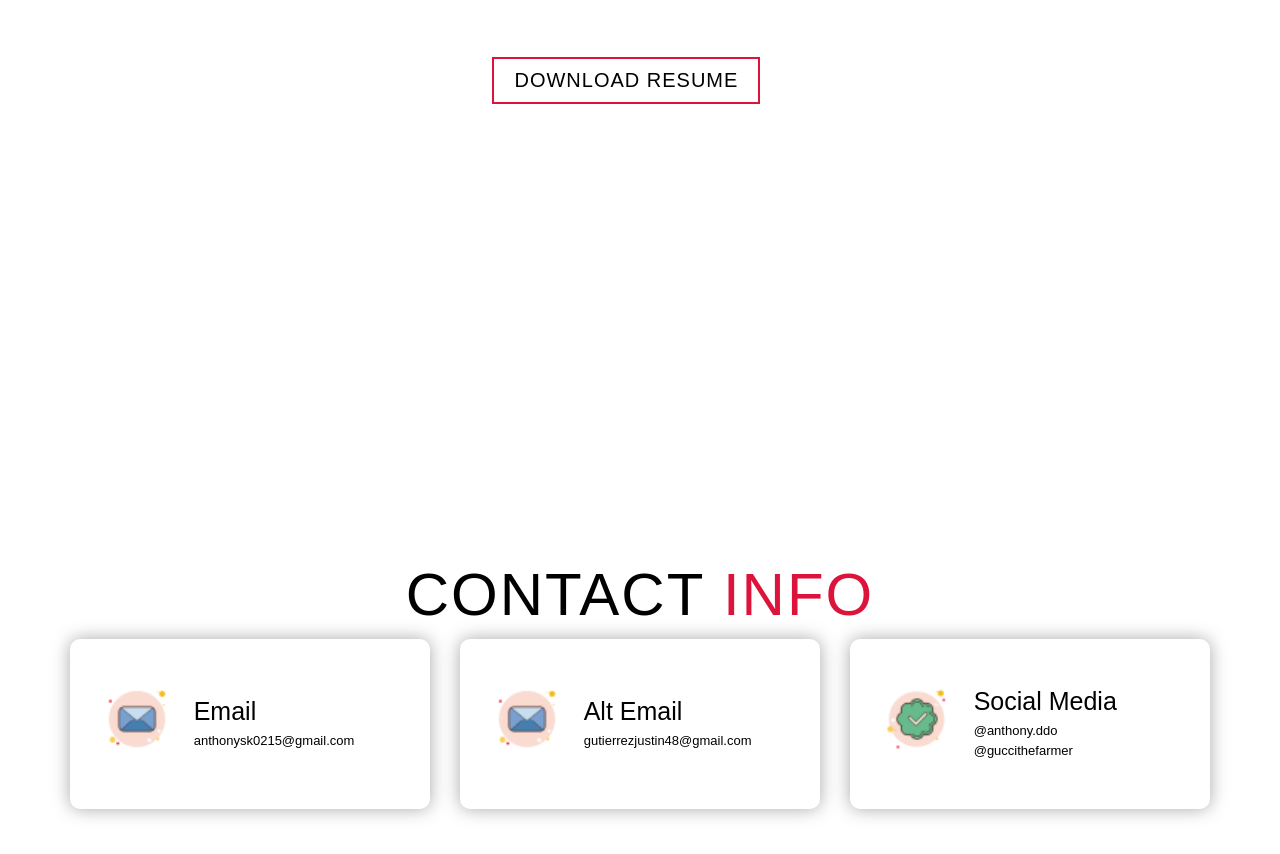
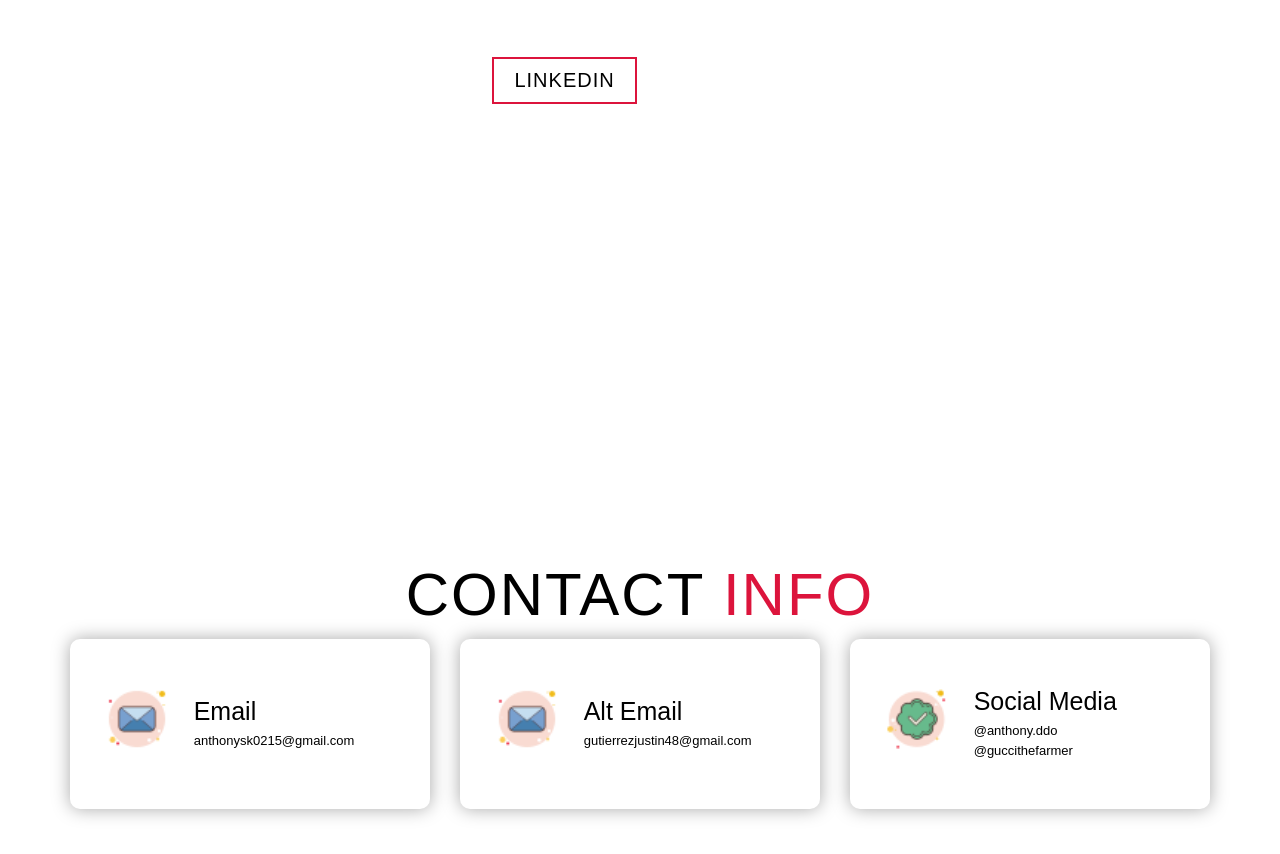
Before and after one commit to anthonysk0215/CodeClimbers, a plain HTML site: page index.html in a window 1280 px wide. Shown: the part 5018-5872 px from the top of the page. Drawn offline with Linux system fonts and the light colour scheme.

Commit message:
Update index.html

```diff
--- a/index.html
+++ b/index.html
@@ -133,7 +133,7 @@
                     <p>CodeClimbers was founded by two passionate high school students, Anthony Do (left) and Justin Gutierrez (right), both from NP3 High. They enjoy sharing their personal knowledge and skills, all which they have accumulated throughout their personal experiences, to help everyone thrive in the digital age. They find joy in their service when they can motivate and help others to achieve their goals. We understand technolgy may seem intimidating, and we strive to relieve frustrations through our programs.</p>
                     <p>With past experience in teaching and computer science, Anthony believes that computer science is a critical skill that should be accessible to everyone, regardless of their age or background. He began this program with Justin after realizing the need for more computer science education in nearby schools. He finds it rewarding to see others excel and develop their skills over time. He finds it a priveledge to be able to give back and help others in his community stay engaged and active. Aside from computer science, Anthony enjoys practicing and competing in Taekwondo and Tricking.</p>
                     <p>Justin is an aspiring computer science student in high school who is passionate about teaching and making computer science more accessible to students in the Sacramento area. He believes in the transformative power of education and sees teaching as an opportunity to share his enthusiasm and knowledge. Justin finds joy in witnessing students develop problem-solving skills and critical thinking through computer science education. Outside of teaching, he enjoys outdoor activities like running and hiking, spending time with family and friends, pursuing family traditions like horse-riding and staying updated with the latest technology advancements. Teaching allows Justin to make a positive impact while nurturing his own personal growth and interests.</p>
-                <a href="#" class="cta">Download Resume</a>
+                <a href="https://www.linkedin.com/in/anthonydo6/" class="cta">LinkedIn</a>
             </div>
         </div>
     </section>
```
